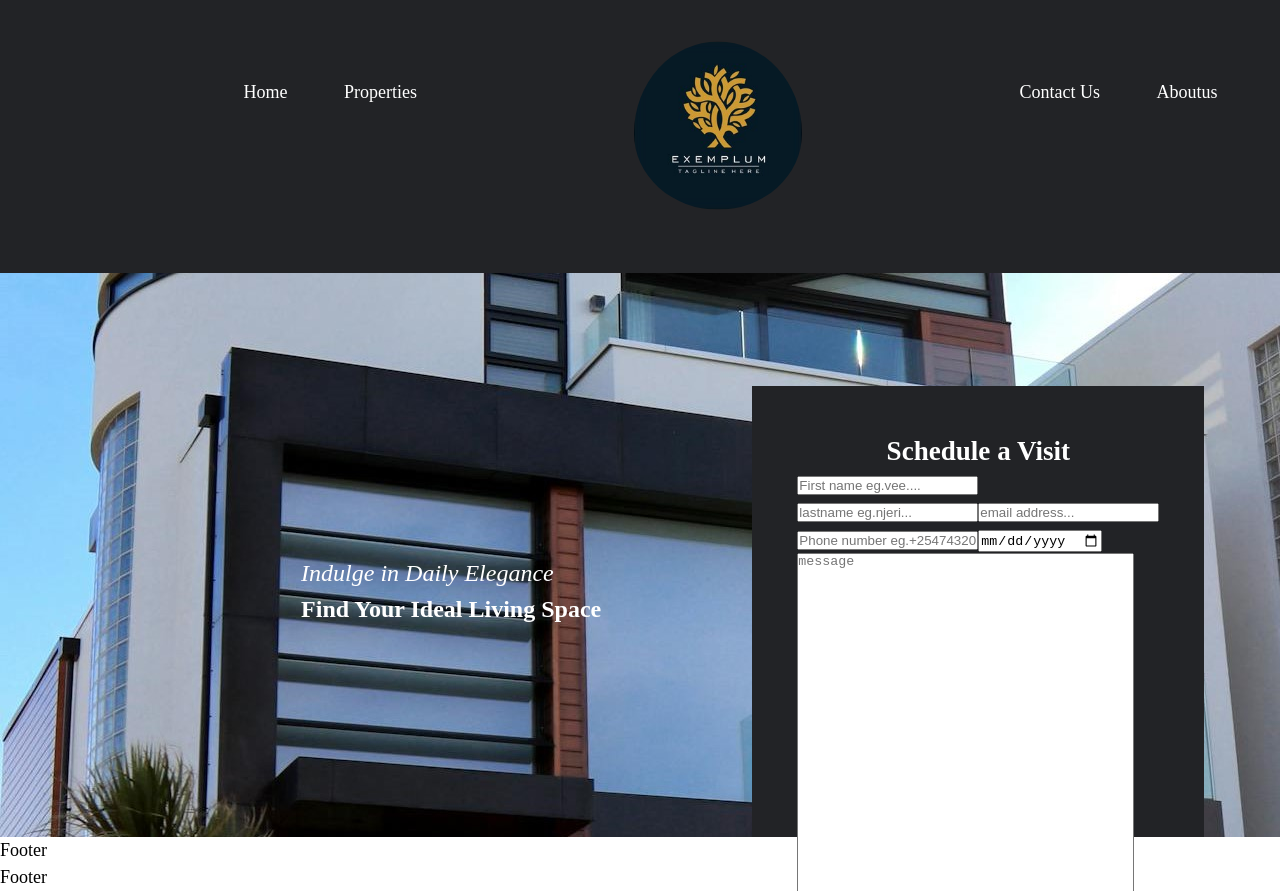
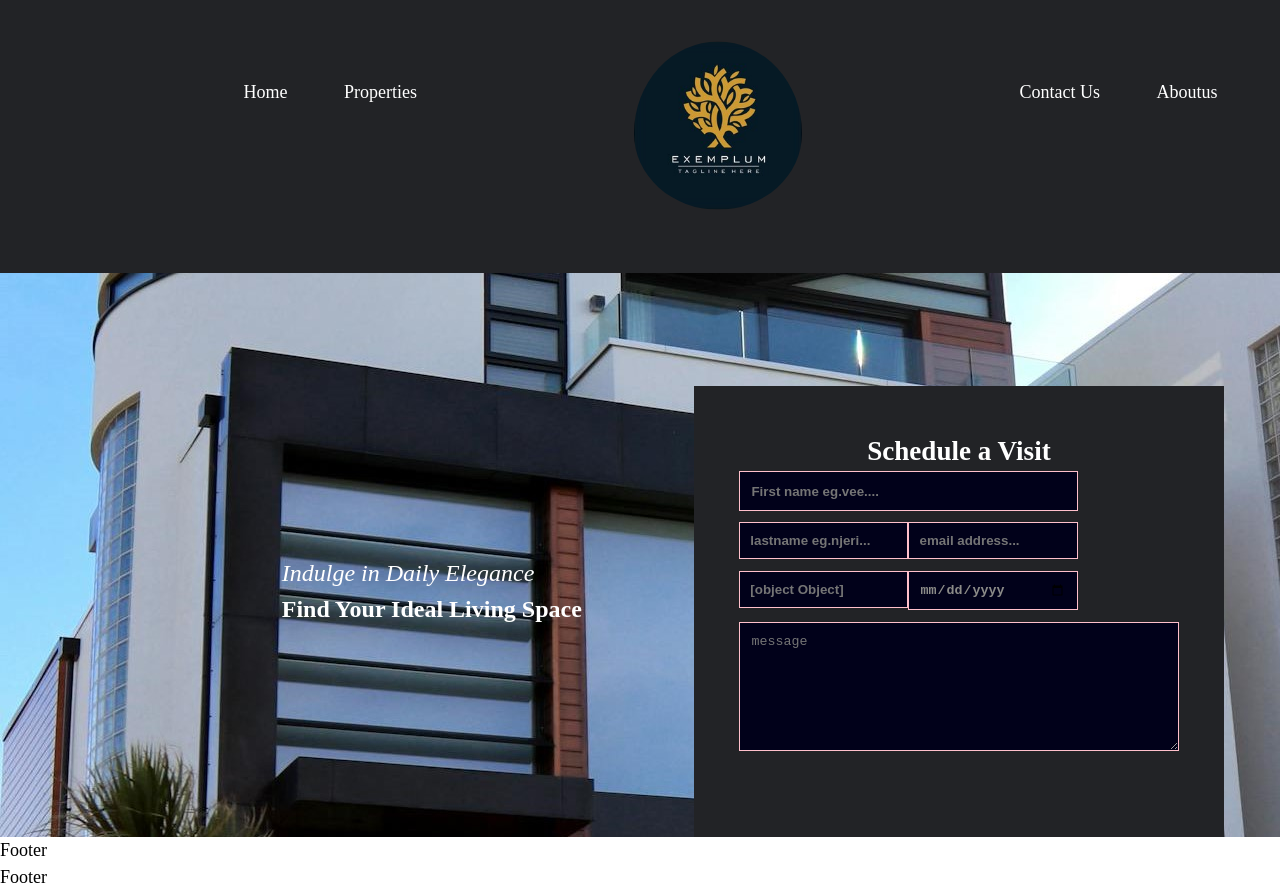
Before and after one commit to Viniek/Tranquil-Oasis-Apartments-1, a React (Vite) app: page /Home in a window 1280 px wide. Built offline with nearby package versions, Linux system fonts and the light colour scheme.

Commit message:
style the form

```diff
--- a/src/pages/home/Hero.css
+++ b/src/pages/home/Hero.css
@@ -13,6 +13,7 @@
     justify-content: center;
     font-size: x-large;
     color:white;
+
 }
 .schedule_a_visit{
     background-color:#222326;
@@ -23,4 +24,42 @@
 .schedule_a_visit h2{
     color:white;
     text-align: center;
+
 }
+.firstname input{
+ padding: 1rem;
+ width:30rem;
+ align-items: center;
+ background-color: rgb(1, 1, 26);
+ border:1px solid pink;
+ font-weight: bolder;
+ color:#8b8b88;
+}
+.firstname{
+    margin-bottom: 1rem;
+}
+.formtop input{
+    padding: .9rem;
+    background-color: rgb(1, 1, 26);
+    border:1px solid pink;
+    font-weight: bolder;
+    width:15rem;
+    margin-bottom: 1rem;
+    color:#8b8b88;
+}
+.formbottom input{
+   background-color: rgb(1, 1, 26);
+   border:1px solid pink;
+   padding: .9rem;
+   background-color: rgb(1, 1, 26);
+   color:#8b8b88;
+   font-weight: bolder;
+   width:15rem;
+   margin-bottom: 1rem;
+}
+textarea{
+    background-color: rgb(1, 1, 26);
+    border:1px solid pink;
+    color:#8b8b88;
+    padding:1rem;
+}
--- a/src/pages/home/Hero.jsx
+++ b/src/pages/home/Hero.jsx
@@ -1,8 +1,10 @@
 import React from 'react'
 import './Hero.css'
 import hero1 from '../../assets/hero1.jpg'
+import formphone from '../../assets/formphone.png'
 
 function Hero() {
+     let image= <formphone/>
   return (
     <div>
      <div className='hero'>
@@ -22,13 +24,13 @@ function Hero() {
   </div>
 
     <div className='formbottom'>
-      <input type='int'name="phonenumber" id="phonenumber"placeholder='Phone number eg.+254743209259...'/>
+      <input type='number'name="phonenumber" id="phonenumber"placeholder={<formphone/>}/>
       <input type='date'name="Date of visit" id="Date of visit" placeholder='Date of visit'/>
     </div>
 
     <div className='firstname'>
      {/* <textareaplaceholder></textareaplaceholder>="message"</textarea> */}
-     <textarea name="message"  cols="40" rows="30" placeholder='message'></textarea>
+     <textarea name="message"  cols="50" rows="7" placeholder='message'></textarea>
     </div>
 
   </form>
```
Also changed, not shown: src/assets/formphone.png (added).
